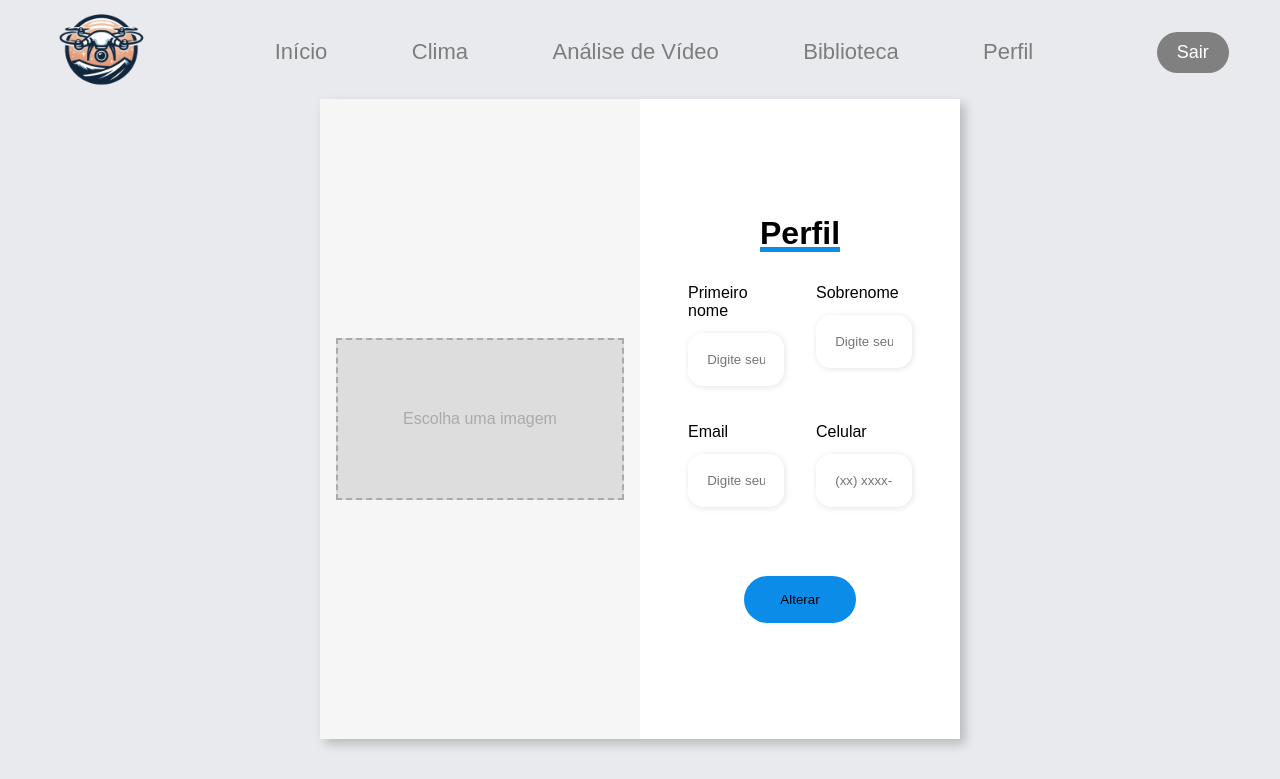
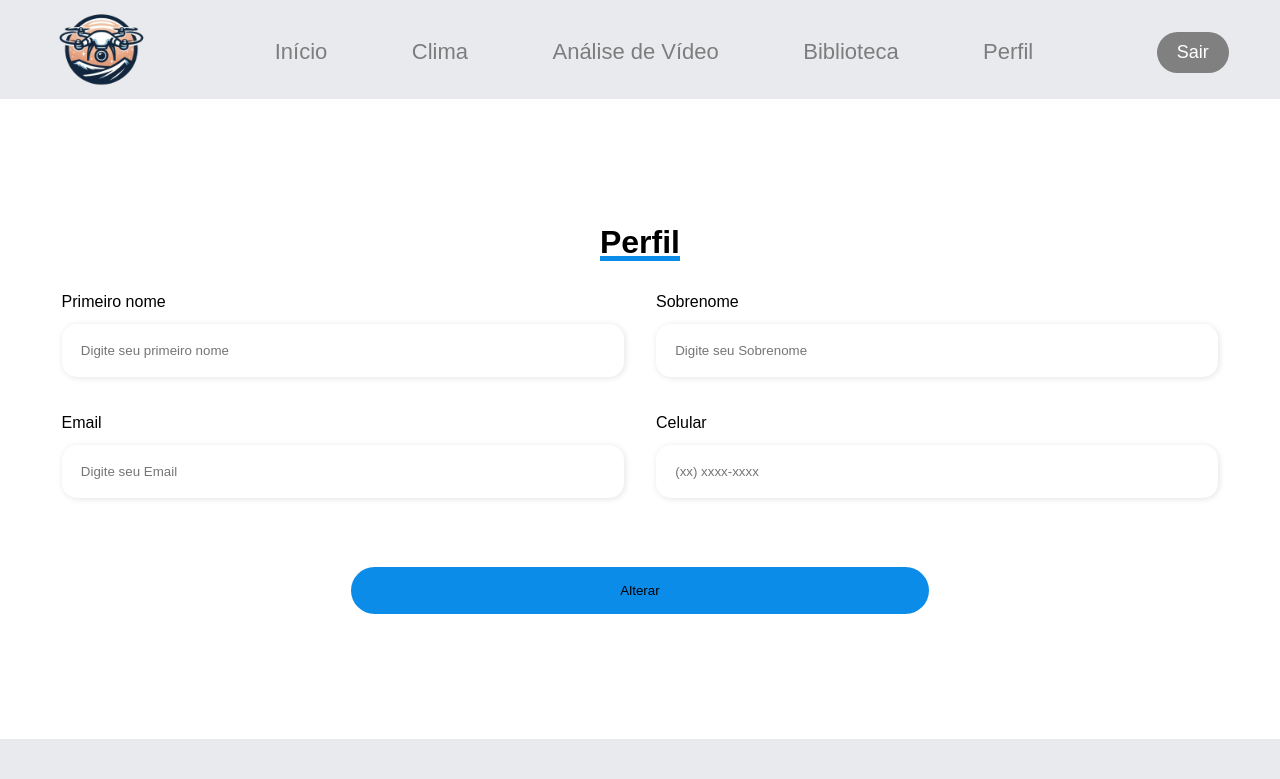
Before and after one commit to joaovyctorfc/ReconView_V2, a Django app: page /perfil/ in a window 1280 px wide. Shown: the part 21-800 px from the top of the page. Run offline with Django 5.2, Linux system fonts and the light colour scheme; some libraries are stand-ins or nearby versions.

Commit message:
ArrancarImagemTelaPerfil

```diff
--- a/paginas/templates/tela_perfil.html
+++ b/paginas/templates/tela_perfil.html
@@ -137,13 +137,7 @@
 </header>
 
 <body>
-    <div class="container">
-        <div class="imagem">
-            <label class="picture" for="picture__input" tabIndex="0">
-                <span class="picture__image">Escolha uma imagem</span>
-            </label>
-            <input type="file" name="picture__input" id="picture__input">
-        </div>
+
         <div class="form">
             <form>
                 <div class="form-header">
@@ -174,7 +168,6 @@
                     <button type="submit">Alterar</button>
                 </div>
             </form>
-        </div>
     </div>
 </body>
 </html>
--- a/static/css/tela_perfil.css
+++ b/static/css/tela_perfil.css
@@ -23,21 +23,11 @@ body {
     box-shadow: 5px 5px 10px rgba(0, 0, 0, .212);
 }
 
-.imagem {
-    width: 50%;
-    display: flex;
-    justify-content: center;
-    align-items: center;
-    background-color: #F6F6F6;
-    padding: 1rem;
-}
-
-.imagem img {
-    width: 75rem;
-}
 
 .form {
-    width: 80%;
+    width: 90%;
+    height: 80vh;
+
     display: flex;
     justify-content: center;
     align-items: center;
@@ -159,43 +149,6 @@ body {
     display: none;
 }
 
-.picture {
-    width: 750px;
-    aspect-ratio: 16/9;
-    background: #ddd;
-    display: flex;
-    align-items: center;
-    justify-content: center;
-    color: #aaa;
-    border: 2px dashed currentcolor;
-    cursor: pointer;
-    font-family: sans-serif;
-    transition: color 300ms ease-in-out, background 300ms ease-in-out;
-    outline: none;
-    overflow: hidden;
-}
-
-.picture:hover {
-    color: #777;
-    background: #ccc;
-}
-
-.picture:active {
-    border-color: #0C8CE9;
-    color: #0C8CE9;
-    background: #eee;
-}
-
-.picture:focus {
-    color: #777;
-    background: #ccc;
-    box-shadow: 0 0 10px rgba(0, 0, 0, 0.3);
-}
-
-.picture__img {
-    max-width: 100%;
-}
-
 /* header  */
 
 header {
```
